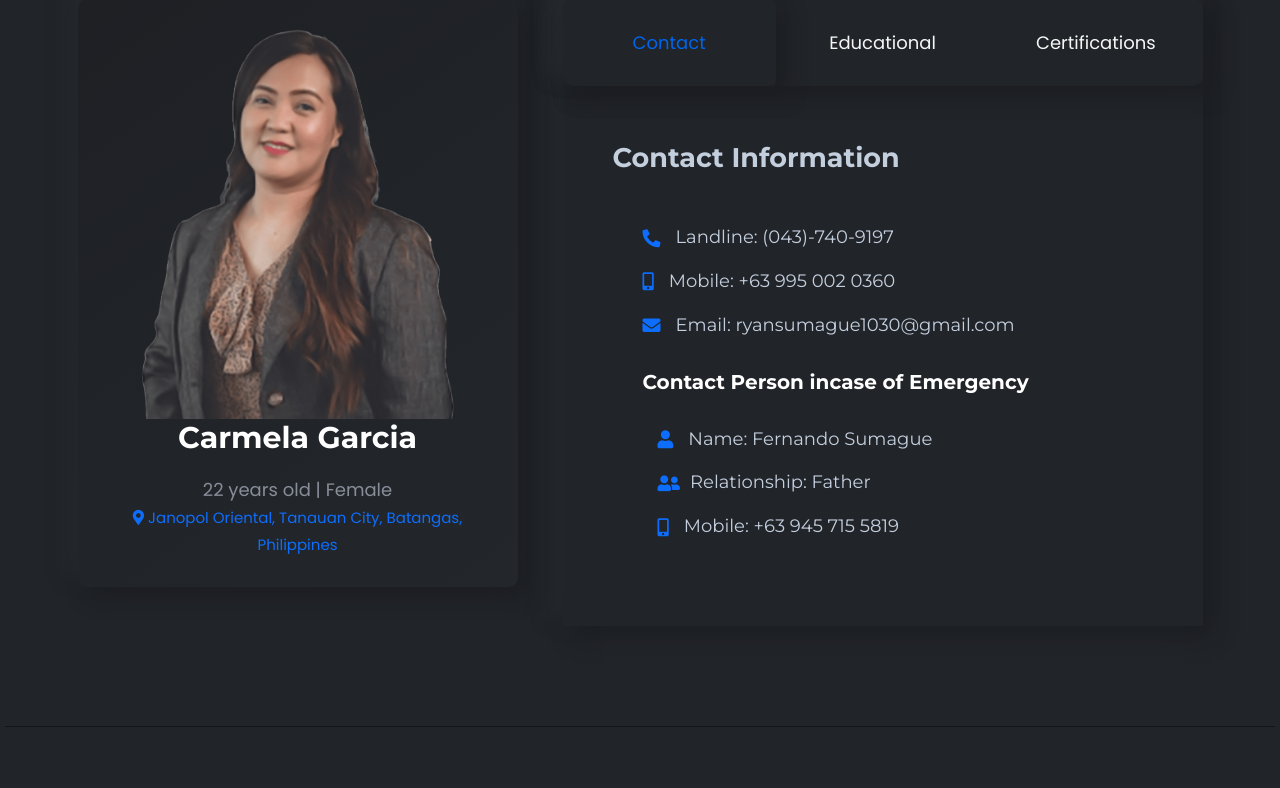
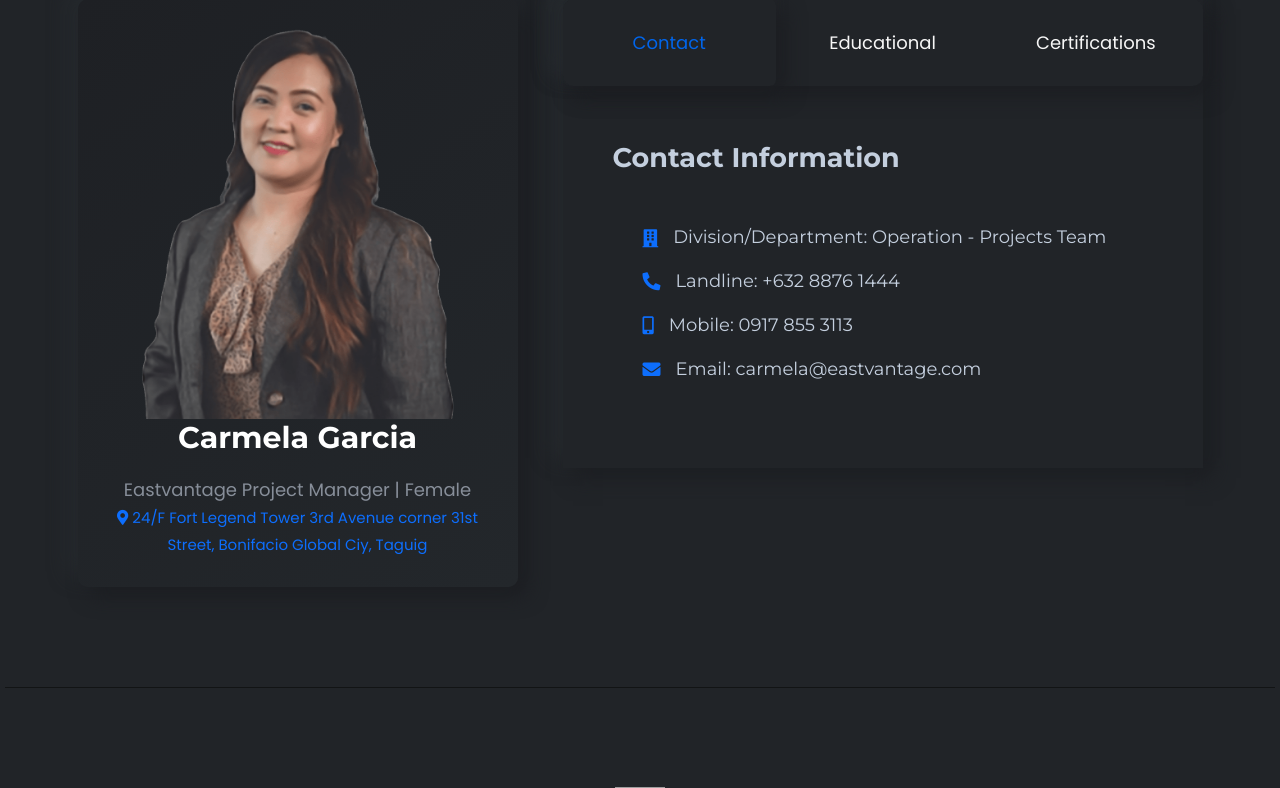
Before and after one commit to Vonister/ojtportfolio, a PHP site: page /supervisor_profile.php in a window 1280 px wide. Shown: the part 101-889 px from the top of the page. Run offline with PHP 8.4, Linux system fonts and the light colour scheme; grey boxes are pictures that could not be loaded.

Commit message:
Supervisor Profile Update
Updated info of Supervisor

```diff
--- a/company.php
+++ b/company.php
@@ -393,7 +393,7 @@ $company_tab = $_GET['company_tab'];
                                             <button type="button" class="btn-close" data-bs-dismiss="modal" aria-label="Close"></button>
                                         </div>
                                         <div class="modal-body">
-                                            <embed style="height: 100vh" class="w-100" src="assets/pdf/OJT Program of the company.pdf#toolbar=0" type="application/pdf">
+                                            <embed style="height: 100vh" class="w-100" src="./assets/pdf/OJT Program of the company.pdf#toolbar=0" type="application/pdf">
                                         </div>
                                         <div class="modal-footer">
                                             <button type="button" class="btn btn-secondary" data-bs-dismiss="modal">Close</button>
--- a/supervisor_profile.php
+++ b/supervisor_profile.php
@@ -18,8 +18,10 @@ include('header.php');
                                 </div>
                                 <div class="card-content">
                                     <h5 class="title">Carmela Garcia</h5>
-                                    <span class="designation">22 years old | Female</span> </br>
-                                    <small class="text-primary"> <i class="fas fa-map-marker-alt"></i> Janopol Oriental, Tanauan City, Batangas, Philippines</small>
+                                    <span class="designation">Eastvantage Project Manager | Female</span> </br>
+                                    <small class="text-primary"> <i class="fas fa-map-marker-alt"></i> 24/F Fort Legend Tower 3rd Avenue corner 31st Street,
+                                        Bonifacio Global Ciy, Taguig
+                                    </small>
                                 </div>
                             </div>
                         </div>
@@ -56,35 +58,23 @@ include('header.php');
                                     <div class="check-wrapper">
                                         <div class="left-area">
                                             <div class="check d-flex align-items-center">
+                                                <i class="fas fa-building  text-primary me-3"></i>
+                                                <p>Division/Department: Operation - Projects Team</p>
+                                            </div>
+
+                                            <div class="check d-flex align-items-center">
                                                 <i class="fas fa-phone-alt text-primary me-3"></i>
-                                                <p>Landline: (043)-740-9197</p>
+                                                <p>Landline: +632 8876 1444</p>
                                             </div>
 
                                             <div class="check d-flex align-items-center">
                                                 <i class="fas fa-mobile-alt text-primary me-3"></i>
-                                                <p>Mobile: +63 995 002 0360</p>
+                                                <p>Mobile: 0917 855 3113</p>
                                             </div>
 
                                             <div class="check d-flex align-items-center">
                                                 <i class="fas fa-envelope text-primary me-3"></i>
-                                                <p>Email: ryansumague1030@gmail.com</p>
-                                            </div>
-
-                                            <h6 class="title my-5">Contact Person incase of Emergency</h6>
-
-                                            <div class="check d-flex align-items-center ps-4">
-                                                <i class="fas fa-user text-primary me-3"></i>
-                                                <p>Name: Fernando Sumague</p>
-                                            </div>
-
-                                            <div class="check d-flex align-items-center ps-4">
-                                                <i class="fas fa-user-friends text-primary me-2"></i>
-                                                <p>Relationship: Father</p>
-                                            </div>
-
-                                            <div class="check d-flex align-items-center ps-4">
-                                                <i class="fas fa-mobile-alt text-primary me-3"></i>
-                                                <p>Mobile: +63 945 715 5819</p>
+                                                <p>Email: carmela@eastvantage.com</p>
                                             </div>
 
                                         </div>
@@ -110,9 +100,9 @@ include('header.php');
                                         <div class="left-area">
                                             <div class="check d-flex">
                                                 <i class="fas fa-school text-primary mt-1 me-3"></i>
-                                                <p>  <span class="text-primary fs-2 fw-bold">College</span> </br>
+                                                <p> <span class="text-primary fs-2 fw-bold">College</span> </br>
                                                     Bachelor of Science in Computer Science </br>
-                                                    Adamson University  </br>
+                                                    Adamson University </br>
                                                     1996 - 2000
 
                                                 </p>
@@ -136,38 +126,19 @@ include('header.php');
                                 </div>
                                 <div class="pricing-body">
                                     <div class="check-wrapper">
-                                    <div class="left-area">
+                                        <div class="left-area">
                                             <div class="check d-flex">
                                                 <i class="fas fa-certificate text-primary mt-1 me-3"></i>
-                                                <p>  <span class="text-primary fs-2 fw-bold">Introduction to Cybersecurity</span> </br>
-                                                    Cisco </br>
-                                                    Badge Link: <a class="text-primary" target="_blank"  href="https://www.credly.com/earner/earned/badge/f6ac5174-edf6-4926-a050-0d39a7cb2a76">Click Here <i class="fas fa-external-link-alt"></i></a>     </br>
-                                                    Issued: 10/29/2021
-
-
+                                                <p> <span class="text-primary fs-2 fw-bold">PMI Philippines Chapter: Project Management Fundamentals</span> </br>
                                                 </p>
                                             </div>
 
                                             <div class="check d-flex">
                                                 <i class="fas fa-certificate text-primary mt-1 me-3"></i>
-                                                <p><span class="text-primary fs-2 fw-bold">Cybersecurity Essentials</span> </br>
-                                                    Cisco </br>
-                                                    Badge Link: <a class="text-primary" target="_blank" href="https://www.credly.com/earner/earned/badge/2d5d2be4-ceb7-4dc1-b70d-5602f9ce83df">Click Here <i class="fas fa-external-link-alt"></i></a>  </br>
-                                                    Issued: 10/29/2021
-
+                                                <p><span class="text-primary fs-2 fw-bold">ScrumAlliance: Certified ScrumMaster® 2018</span> </br>
                                                 </p>
                                             </div>
 
-                                            <div class="check d-flex">
-                                                <i class="fas fa-certificate text-primary mt-1 me-3"></i>
-                                                <p><span class="text-primary fs-2 fw-bold">The Complete Ethical Hacking Course</span> </br>
-                                                    Udemy </br>
-                                                    Certificate Link: <a class="text-primary" target="_blank"  href="https://www.udemy.com/certificate/UC-39ac6a8b-6803-4b2a-bdff-4554d5dcb5be/">Click Here <i class="fas fa-external-link-alt"></i></a>     </br>
-                                                    Issued: 08/13/2020
-
-
-                                                </p>
-                                            </div>
 
                                         </div>
 
```
Also changed, not shown: 1 other file.
